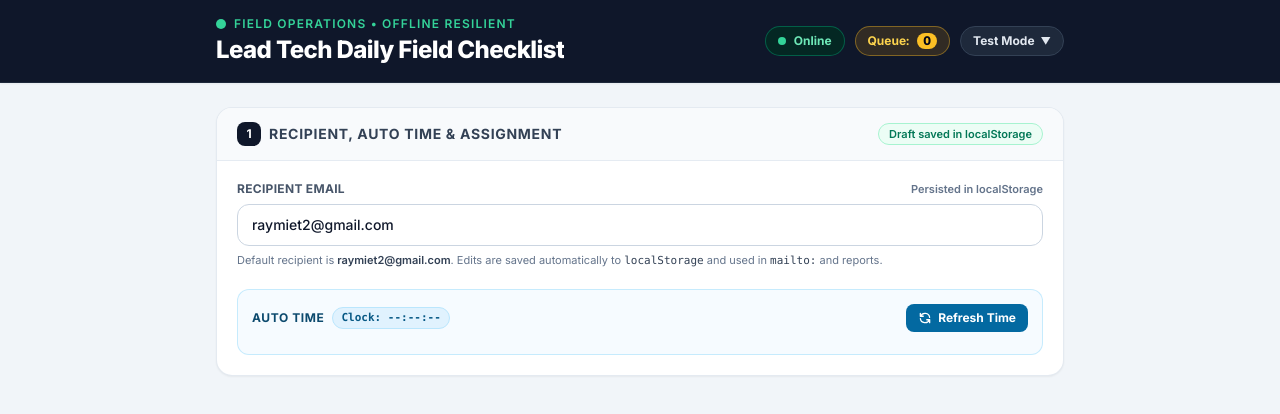
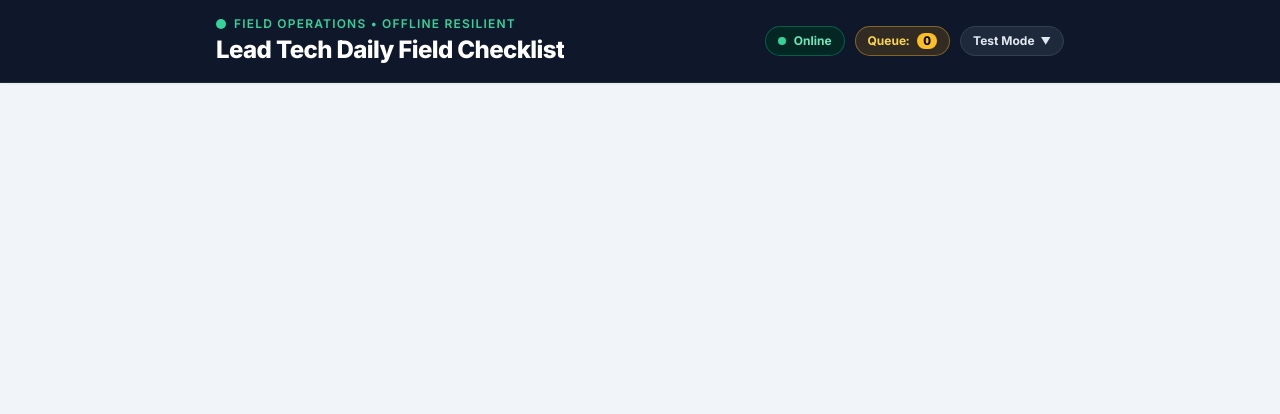
Before and after one commit to raymiet2-arch/field-checklist, a plain HTML site: page index.html in a window 1280 px wide. Drawn offline with nearby package versions, Linux system fonts and the light colour scheme.

Commit message:
index.html

```diff
--- a/index.html
+++ b/index.html
@@ -174,75 +174,4 @@
 
       <!-- Bulk Answer Helpers for Active Branch -->
       <div class="flex flex-wrap items-center gap-2 pt-1">
-        <span class="text-[11px] font-bold uppercase tracking-wider text-indigo-300 mr-1">Active Branch Answers:</span>
-        <button type="button" id="testAllYesBtn" class="px-2.5 py-1 rounded-lg bg-emerald-600 hover:bg-emerald-500 text-white text-xs font-bold transition cursor-pointer">
-          All Yes
-        </button>
-        <button type="button" id="testAlternateBtn" class="px-2.5 py-1 rounded-lg bg-sky-600 hover:bg-sky-500 text-white text-xs font-bold transition cursor-pointer">
-          Alternate Yes/No
-        </button>
-        <button type="button" id="testAllNoBtn" class="px-2.5 py-1 rounded-lg bg-slate-700 hover:bg-slate-600 text-white text-xs font-bold transition cursor-pointer">
-          All No
-        </button>
-      </div>
-    </div>
-  </section>
-
-  <!-- Main Content -->
-  <main class="max-w-4xl mx-auto px-4 sm:px-6 py-6 space-y-6">
-    <!-- SECTION 1: Recipient Email, Auto Time & Job Selectors -->
-    <section class="bg-white rounded-2xl shadow-sm border border-slate-200/90 overflow-hidden">
-      <div class="px-5 py-3.5 bg-slate-50 border-b border-slate-200/80 flex flex-wrap items-center justify-between gap-2">
-        <div class="flex items-center gap-2">
-          <span class="w-6 h-6 rounded-lg bg-slate-900 text-white text-xs font-bold flex items-center justify-center">1</span>
-          <h2 class="text-sm font-bold uppercase tracking-wider text-slate-700">Recipient, Auto Time &amp; Assignment</h2>
-        </div>
-        <span id="draftSaveBadge" class="text-[11px] font-semibold text-emerald-700 bg-emerald-50 border border-emerald-200 px-2.5 py-0.5 rounded-full">
-          Draft saved in localStorage
-        </span>
-      </div>
-
-      <div class="p-5 space-y-5">
-        <!-- Recipient Email -->
-        <div>
-          <div class="flex items-center justify-between gap-2 mb-1.5">
-            <label for="recipientEmail" class="block text-xs font-bold uppercase tracking-wide text-slate-600">
-              Recipient Email
-            </label>
-            <span class="text-[11px] font-semibold text-slate-500">
-              Persisted in localStorage
-            </span>
-          </div>
-          <input
-            type="email"
-            id="recipientEmail"
-            value="raymiet2@gmail.com"
-            placeholder="raymiet2@gmail.com"
-            class="w-full rounded-xl border border-slate-300 bg-white px-3.5 py-2.5 text-sm font-medium text-slate-900 placeholder-slate-400 focus:outline-none focus:ring-2 focus:ring-slate-900 focus:border-slate-900 transition"
-          />
-          <p class="text-[11px] text-slate-500 mt-1.5">
-            Default recipient is <span class="font-semibold text-slate-700">raymiet2@gmail.com</span>. Edits are saved automatically to <code class="text-slate-700">localStorage</code> and used in <code class="text-slate-700">mailto:</code> and reports.
-          </p>
-        </div>
-
-        <!-- Auto Time & Manual Refresh -->
-        <div class="bg-sky-50/60 border border-sky-200/80 rounded-xl p-3.5">
-          <div class="flex flex-wrap items-center justify-between gap-2 mb-2">
-            <div class="flex items-center gap-2">
-              <span class="text-xs font-bold uppercase tracking-wider text-sky-900">Auto Time</span>
-              <span id="liveClockBadge" class="text-[11px] font-mono font-semibold text-sky-800 bg-sky-100 border border-sky-200 px-2 py-0.5 rounded-full tabular-nums">
-                Clock: --:--:--
-              </span>
-            </div>
-            <button
-              type="button"
-              id="refreshTimestampBtn"
-              class="inline-flex items-center gap-1.5 px-3 py-1.5 rounded-lg text-xs font-bold bg-sky-700 hover:bg-sky-800 active:scale-[0.99] text-white shadow-2xs transition cursor-pointer"
-            >
-              <svg class="w-3.5 h-3.5" fill="none" stroke="currentColor" stroke-width="2.2" viewBox="0 0 24 24">
-                <path stroke-linecap="round" stroke-linejoin="round" d="M4 4v5h.582m15.356 2A8.001 8.001 0 004.582 9m0 0H9m11 11v-5h-.581m0 0a8.003 8.003 0 01-15.357-2m15.357 2H15" />
-              </svg>
-              <span>Refresh Time</span>
-            </button>
-          </div>
-          <div class="grid grid-cols-1 sm:grid-cols-2 gap-3">
+        <span class="text-[11px] font-bold uppercase tracking-wider text-indigo-300 mr-1">Active Branch Answers:
```
